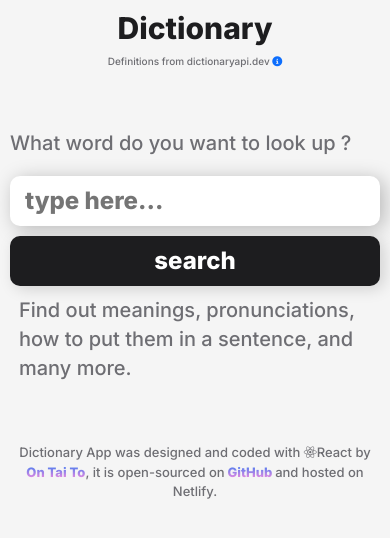
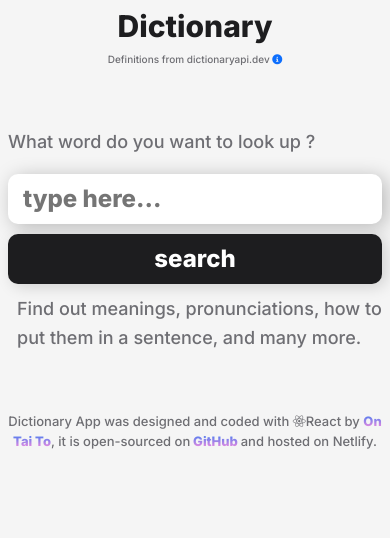
Before and after one commit to EvaSuper0115/dictionary-project, a React (Create React App) app: page / in a window 390 px wide. Shown: the top 538 px of the page. Built offline with nearby package versions, Linux system fonts and the light colour scheme.

Commit message:
updated the responsiveness of the app

```diff
--- a/src/App.css
+++ b/src/App.css
@@ -140,7 +140,7 @@ a {
   text-transform: capitalize;
 }
 .group-content {
-  margin: 25px 0;
+  margin: 30px 5px;
 }
 .synonyms {
   font-size: var(--primary-font-size);
@@ -207,13 +207,13 @@ footer a {
 }
 @media (max-width: 576px) {
   .app-container {
-    margin: 10px;
+    margin: 8px;
   }
   .form {
     grid-template-columns: 1fr;
   }
   :root {
-    --primary-font-size: 20px;
+    --primary-font-size: 18px;
     --accent-font-size: 30px;
     --small-font-size: 15px;
   }
```
